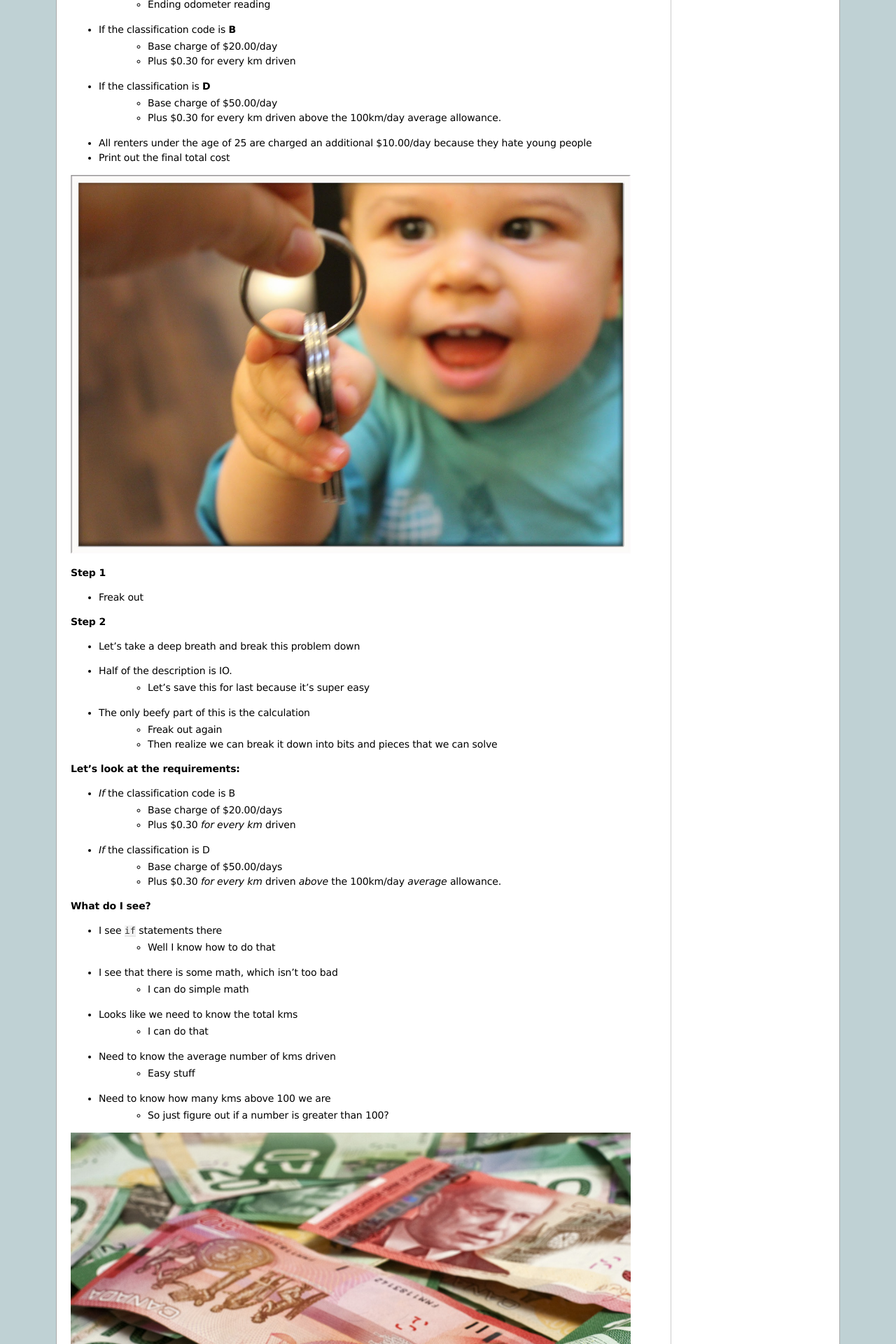
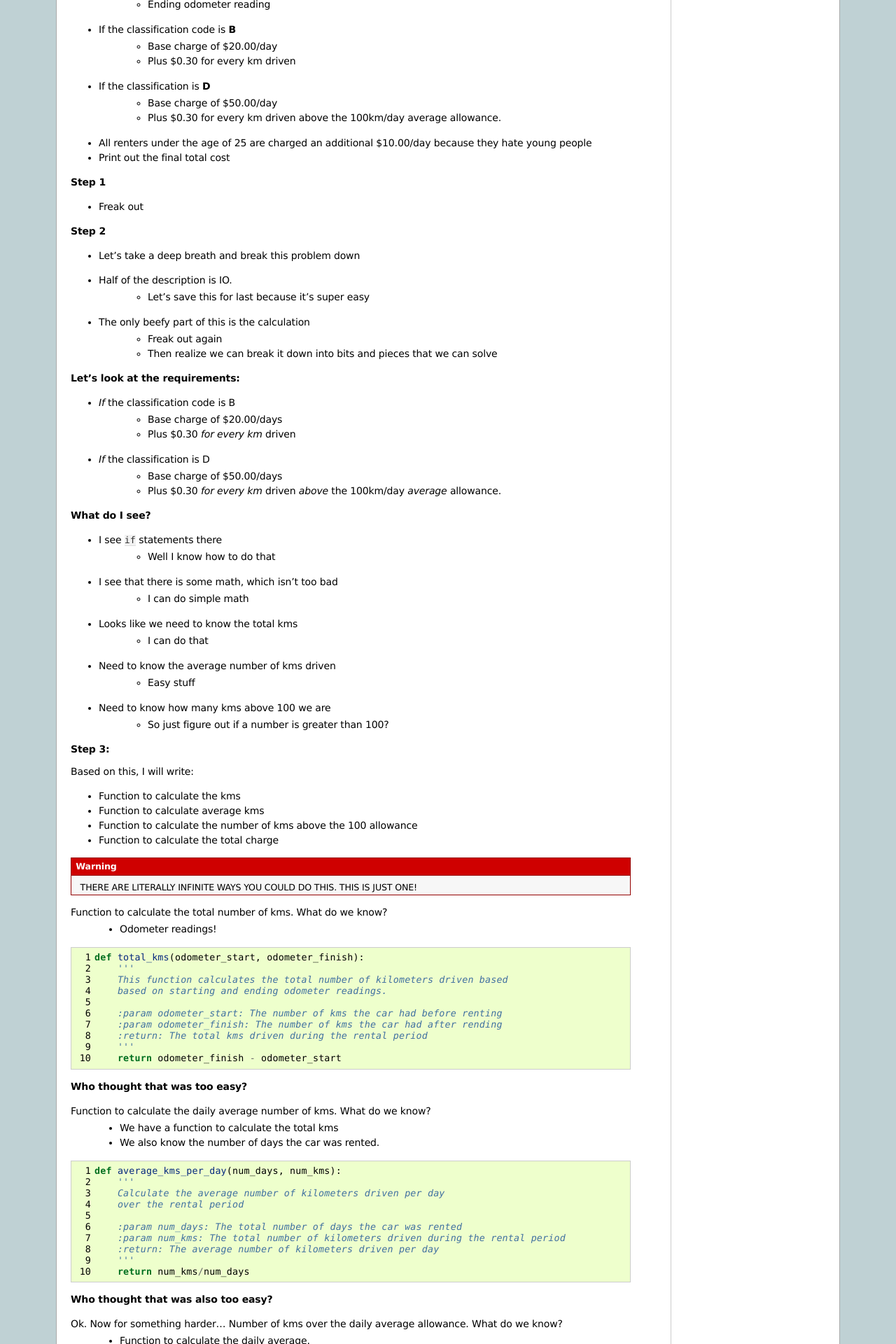
Before and after one commit to jameshughes89/cs101, a Sphinx documentation site: the page built from source/topic5b.rst, in a window 1280 px wide. Shown: the part 997-2917 px from the top of the page at 70% size. Built offline with Sphinx 7.4.7, drawn with Linux system fonts in a browser that asks for light colours; formulas are drawn with MathJax 3; pages that are not in the unit, such as notebooks, are missing from menus.

Commit message:
Remove baby and money

```diff
--- a/source/topic5b.rst
+++ b/source/topic5b.rst
@@ -36,8 +36,6 @@ A car rental place needs our help. They want a simple program to calculate how m
 * All renters under the age of 25 are charged an additional $10.00/day because they hate young people
 * Print out the final total cost
 
-.. image:: ../img/babyKeys.jpg
-
 
 **Step 1**
 
@@ -75,8 +73,6 @@ A car rental place needs our help. They want a simple program to calculate how m
     * Easy stuff
 * Need to know how many kms above 100 we are
     * So just figure out if a number is greater than 100?
-
-.. image:: ../img/money.jpg
 
 **Step 3:**
 
```
Also changed, not shown: img/babyKeys.jpg (deleted), img/money.jpg (deleted).
